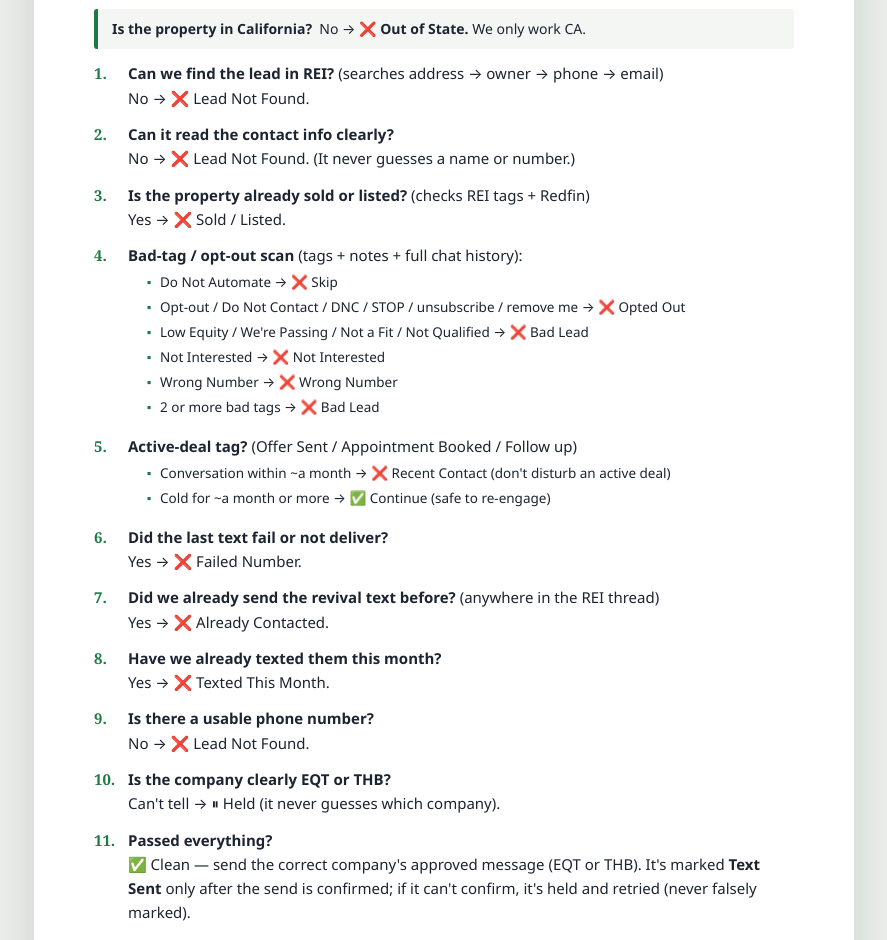
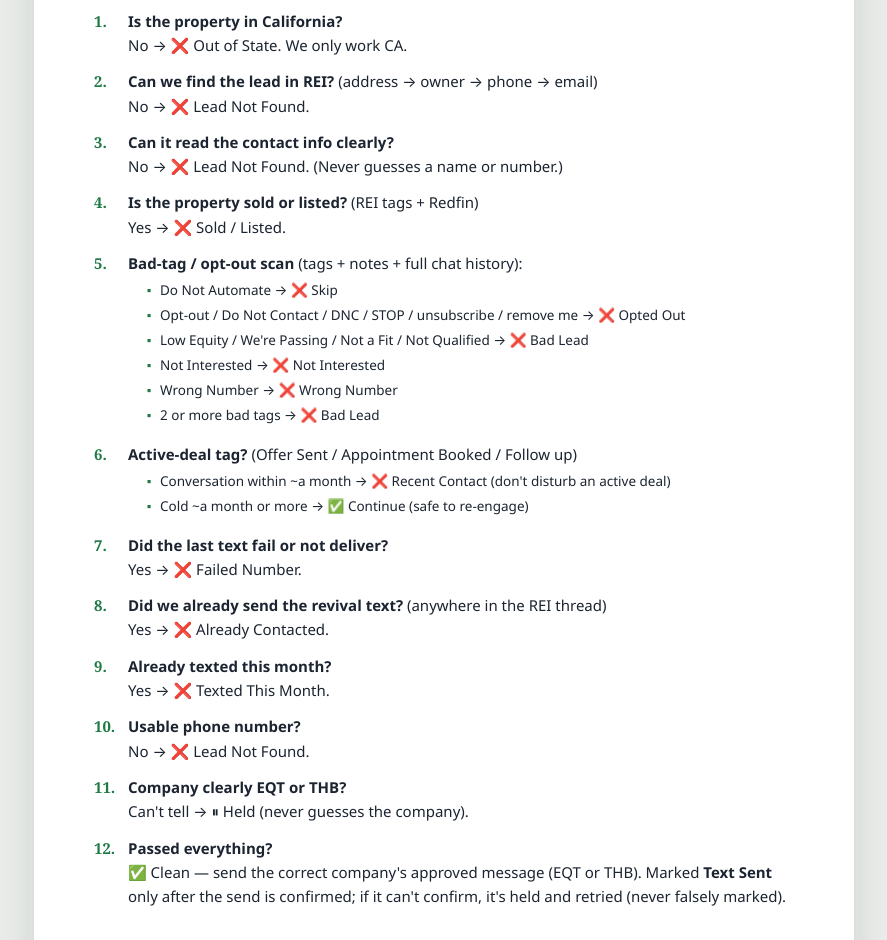
Before and after one commit to rosanes-cmyk/Revival-Ai-, an Electron app: page docs/SOP.html in a window 1280 px wide. Shown: the part 4040-4980 px from the top of the page, without its empty margins (196-1083 px from the left). Drawn offline with Linux system fonts and the light colour scheme.

Commit message:
SOP: renumber eligibility flow as single 12-step list

```diff
--- a/docs/SOP.html
+++ b/docs/SOP.html
@@ -271,13 +271,14 @@
     </ul>
     <h3>How eligibility is decided (the full flow)</h3>
     <p class="lead-in">For each contact, the tool checks these in order and stops at the first one that applies.</p>
-    <p class="gate"><b>Is the property in California?</b> &nbsp;No → ❌ <b>Out of State.</b> We only work CA.</p>
     <ol class="steps">
-      <li><span class="lbl">Can we find the lead in REI?</span> (searches address → owner → phone → email)<br />
+      <li><span class="lbl">Is the property in California?</span><br />
+        No → ❌ Out of State. We only work CA.</li>
+      <li><span class="lbl">Can we find the lead in REI?</span> (address → owner → phone → email)<br />
         No → ❌ Lead Not Found.</li>
       <li><span class="lbl">Can it read the contact info clearly?</span><br />
-        No → ❌ Lead Not Found. (It never guesses a name or number.)</li>
-      <li><span class="lbl">Is the property already sold or listed?</span> (checks REI tags + Redfin)<br />
+        No → ❌ Lead Not Found. (Never guesses a name or number.)</li>
+      <li><span class="lbl">Is the property sold or listed?</span> (REI tags + Redfin)<br />
         Yes → ❌ Sold / Listed.</li>
       <li><span class="lbl">Bad-tag / opt-out scan</span> (tags + notes + full chat history):
         <ul class="sub">
@@ -292,21 +293,21 @@
       <li><span class="lbl">Active-deal tag?</span> (Offer Sent / Appointment Booked / Follow up)
         <ul class="sub">
           <li>Conversation within ~a month → ❌ Recent Contact (don't disturb an active deal)</li>
-          <li>Cold for ~a month or more → ✅ Continue (safe to re-engage)</li>
+          <li>Cold ~a month or more → ✅ Continue (safe to re-engage)</li>
         </ul>
       </li>
       <li><span class="lbl">Did the last text fail or not deliver?</span><br />
         Yes → ❌ Failed Number.</li>
-      <li><span class="lbl">Did we already send the revival text before?</span> (anywhere in the REI thread)<br />
+      <li><span class="lbl">Did we already send the revival text?</span> (anywhere in the REI thread)<br />
         Yes → ❌ Already Contacted.</li>
-      <li><span class="lbl">Have we already texted them this month?</span><br />
+      <li><span class="lbl">Already texted this month?</span><br />
         Yes → ❌ Texted This Month.</li>
-      <li><span class="lbl">Is there a usable phone number?</span><br />
+      <li><span class="lbl">Usable phone number?</span><br />
         No → ❌ Lead Not Found.</li>
-      <li><span class="lbl">Is the company clearly EQT or THB?</span><br />
-        Can't tell → ⏸ Held (it never guesses which company).</li>
+      <li><span class="lbl">Company clearly EQT or THB?</span><br />
+        Can't tell → ⏸ Held (never guesses the company).</li>
       <li><span class="lbl">Passed everything?</span><br />
-        ✅ Clean — send the correct company's approved message (EQT or THB). It's marked
+        ✅ Clean — send the correct company's approved message (EQT or THB). Marked
         <b>Text Sent</b> only after the send is confirmed; if it can't confirm, it's held and retried
         (never falsely marked).</li>
     </ol>
```
Also changed, not shown: 1 other file.
